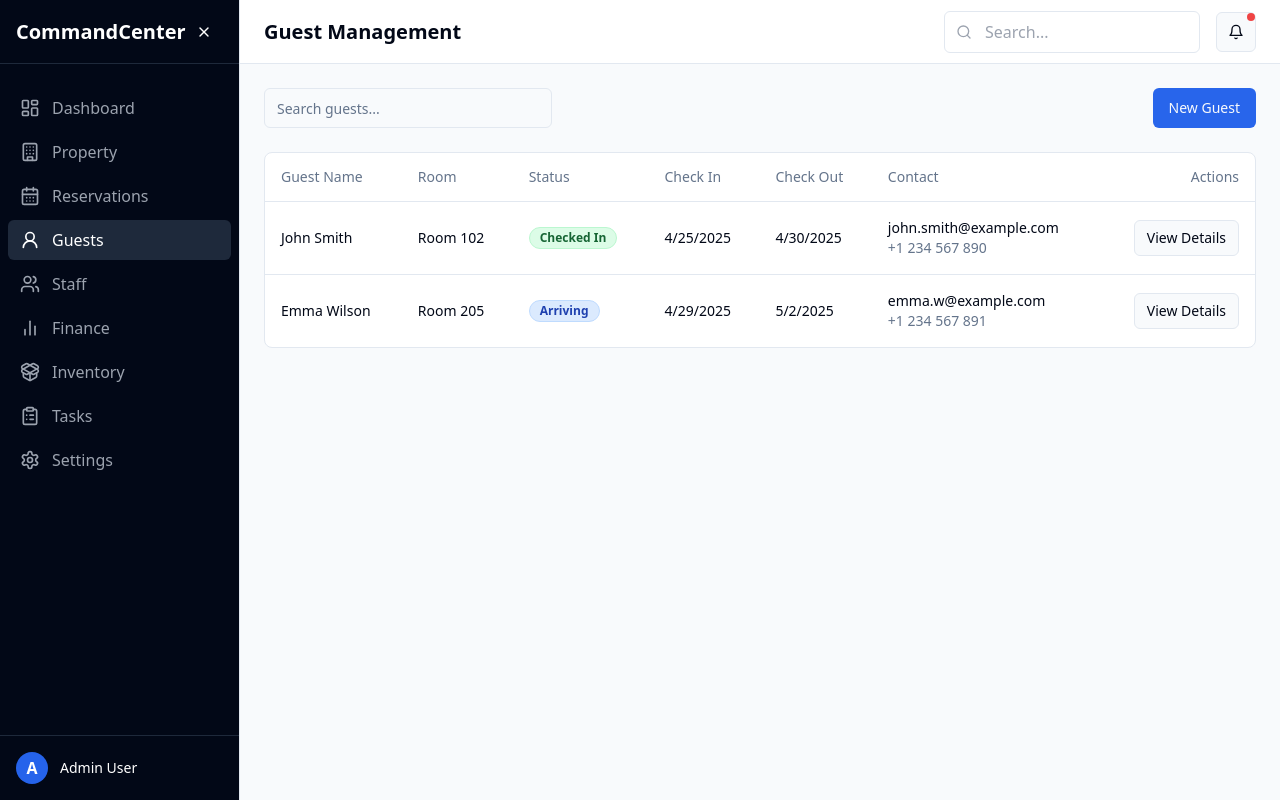
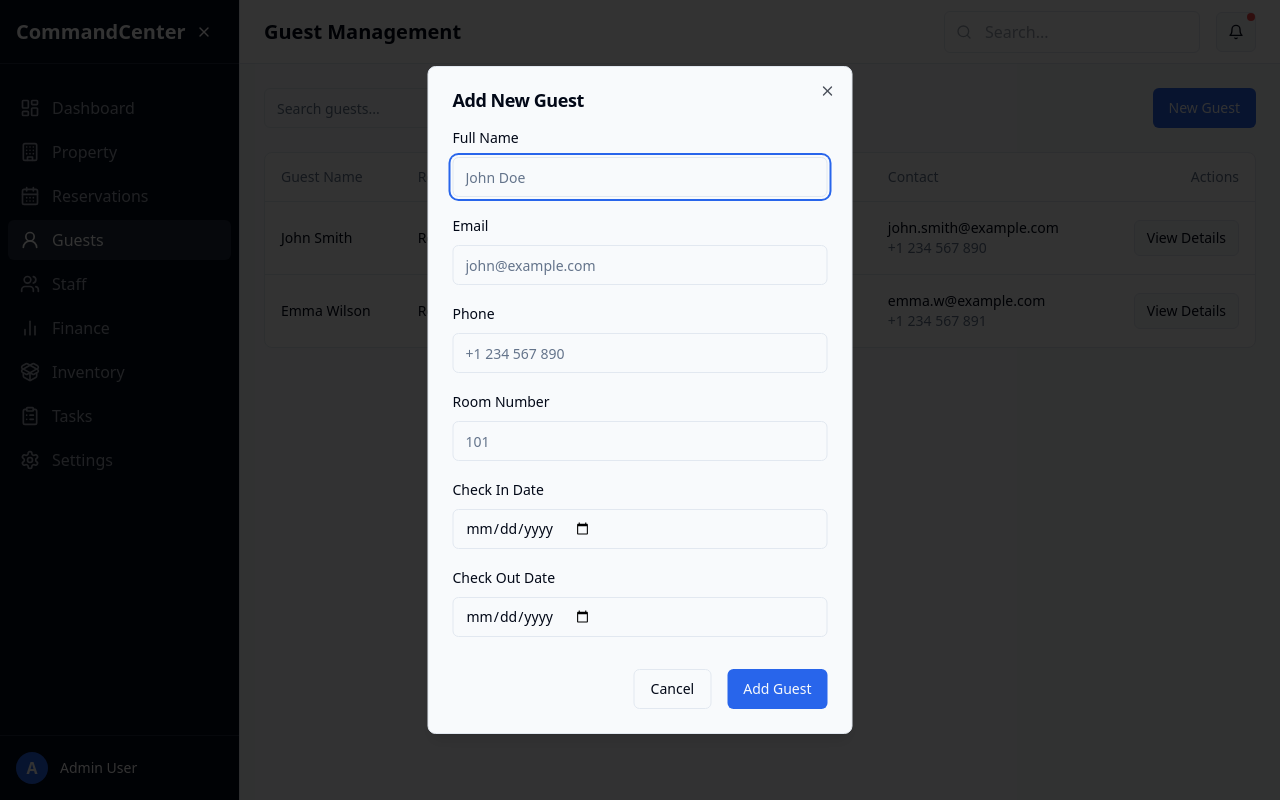
Before and after one commit to dhruva8214/admin_management, a React (Vite) app: page /guests in a window 1280 px wide. Both pictures are taken after a click on the button "New Guest". Built offline with nearby package versions, Linux system fonts and the light colour scheme.

Commit message:
Add new guest feature
Implement the ability to add new guests.

```diff
--- /dev/null
+++ b/src/components/guests/NewGuestDialog.tsx
@@ -0,0 +1,171 @@
+
+import { useState } from "react";
+import { Button } from "@/components/ui/button";
+import { Input } from "@/components/ui/input";
+import {
+  Dialog,
+  DialogContent,
+  DialogHeader,
+  DialogTitle,
+  DialogTrigger,
+} from "@/components/ui/dialog";
+import {
+  Form,
+  FormControl,
+  FormField,
+  FormItem,
+  FormLabel,
+  FormMessage,
+} from "@/components/ui/form";
+import { zodResolver } from "@hookform/resolvers/zod";
+import { useForm } from "react-hook-form";
+import * as z from "zod";
+import { useToast } from "@/hooks/use-toast";
+
+const formSchema = z.object({
+  name: z.string().min(2, "Name must be at least 2 characters"),
+  email: z.string().email("Invalid email address"),
+  phone: z.string().min(10, "Phone number must be at least 10 digits"),
+  room: z.string().min(1, "Room number is required"),
+  checkIn: z.string().min(1, "Check-in date is required"),
+  checkOut: z.string().min(1, "Check-out date is required"),
+});
+
+interface NewGuestDialogProps {
+  onGuestAdded: (guest: any) => void;
+}
+
+export function NewGuestDialog({ onGuestAdded }: NewGuestDialogProps) {
+  const [open, setOpen] = useState(false);
+  const { toast } = useToast();
+
+  const form = useForm<z.infer<typeof formSchema>>({
+    resolver: zodResolver(formSchema),
+    defaultValues: {
+      name: "",
+      email: "",
+      phone: "",
+      room: "",
+      checkIn: "",
+      checkOut: "",
+    },
+  });
+
+  const onSubmit = (values: z.infer<typeof formSchema>) => {
+    const newGuest = {
+      id: crypto.randomUUID(),
+      ...values,
+      status: 'arriving' as const,
+    };
+
+    onGuestAdded(newGuest);
+    setOpen(false);
+    form.reset();
+
+    toast({
+      title: "Success",
+      description: "New guest has been added successfully",
+    });
+  };
+
+  return (
+    <Dialog open={open} onOpenChange={setOpen}>
+      <DialogTrigger asChild>
+        <Button>New Guest</Button>
+      </DialogTrigger>
+      <DialogContent className="sm:max-w-[425px]">
+        <DialogHeader>
+          <DialogTitle>Add New Guest</DialogTitle>
+        </DialogHeader>
+        <Form {...form}>
+          <form onSubmit={form.handleSubmit(onSubmit)} className="space-y-4">
+            <FormField
+              control={form.control}
+              name="name"
+              render={({ field }) => (
+                <FormItem>
+                  <FormLabel>Full Name</FormLabel>
+                  <FormControl>
+                    <Input placeholder="John Doe" {...field} />
+                  </FormControl>
+                  <FormMessage />
+                </FormItem>
+              )}
+            />
+            <FormField
+              control={form.control}
+              name="email"
+              render={({ field }) => (
+                <FormItem>
+                  <FormLabel>Email</FormLabel>
+                  <FormControl>
+                    <Input type="email" placeholder="john@example.com" {...field} />
+                  </FormControl>
+                  <FormMessage />
+                </FormItem>
+              )}
+            />
+            <FormField
+              control={form.control}
+              name="phone"
+              render={({ field }) => (
+                <FormItem>
+                  <FormLabel>Phone</FormLabel>
+                  <FormControl>
+                    <Input placeholder="+1 234 567 890" {...field} />
+                  </FormControl>
+                  <FormMessage />
+                </FormItem>
+              )}
+            />
+            <FormField
+              control={form.control}
+              name="room"
+              render={({ field }) => (
+                <FormItem>
+                  <FormLabel>Room Number</FormLabel>
+                  <FormControl>
+                    <Input placeholder="101" {...field} />
+                  </FormControl>
+                  <FormMessage />
+                </FormItem>
+              )}
+            />
+            <FormField
+              control={form.control}
+              name="checkIn"
+              render={({ field }) => (
+                <FormItem>
+                  <FormLabel>Check In Date</FormLabel>
+                  <FormControl>
+                    <Input type="date" {...field} />
+                  </FormControl>
+                  <FormMessage />
+                </FormItem>
+              )}
+            />
+            <FormField
+              control={form.control}
+              name="checkOut"
+              render={({ field }) => (
+                <FormItem>
+                  <FormLabel>Check Out Date</FormLabel>
+                  <FormControl>
+                    <Input type="date" {...field} />
+                  </FormControl>
+                  <FormMessage />
+                </FormItem>
+              )}
+            />
+            <div className="flex justify-end space-x-4 pt-4">
+              <Button variant="outline" type="button" onClick={() => setOpen(false)}>
+                Cancel
+              </Button>
+              <Button type="submit">Add Guest</Button>
+            </div>
+          </form>
+        </Form>
+      </DialogContent>
+    </Dialog>
+  );
+}
--- a/src/pages/Guests.tsx
+++ b/src/pages/Guests.tsx
@@ -13,6 +13,7 @@ import {
 } from "@/components/ui/table";
 import { Badge } from "@/components/ui/badge";
 import { cn } from "@/lib/utils";
+import { NewGuestDialog } from "@/components/guests/NewGuestDialog";
 
 interface Guest {
   id: string;
@@ -57,12 +58,17 @@ const statusColors = {
 
 export default function Guests() {
   const [searchTerm, setSearchTerm] = useState('');
+  const [guestList, setGuestList] = useState<Guest[]>(guests);
 
-  const filteredGuests = guests.filter(guest =>
+  const filteredGuests = guestList.filter(guest =>
     guest.name.toLowerCase().includes(searchTerm.toLowerCase()) ||
     guest.email.toLowerCase().includes(searchTerm.toLowerCase()) ||
     guest.room.includes(searchTerm)
   );
+
+  const handleAddGuest = (newGuest: Guest) => {
+    setGuestList(prev => [...prev, newGuest]);
+  };
 
   return (
     <MainLayout title="Guest Management">
@@ -75,7 +81,7 @@ export default function Guests() {
               onChange={(e) => setSearchTerm(e.target.value)}
             />
           </div>
-          <Button>New Guest</Button>
+          <NewGuestDialog onGuestAdded={handleAddGuest} />
         </div>
 
         <div className="bg-white rounded-lg border">
```
